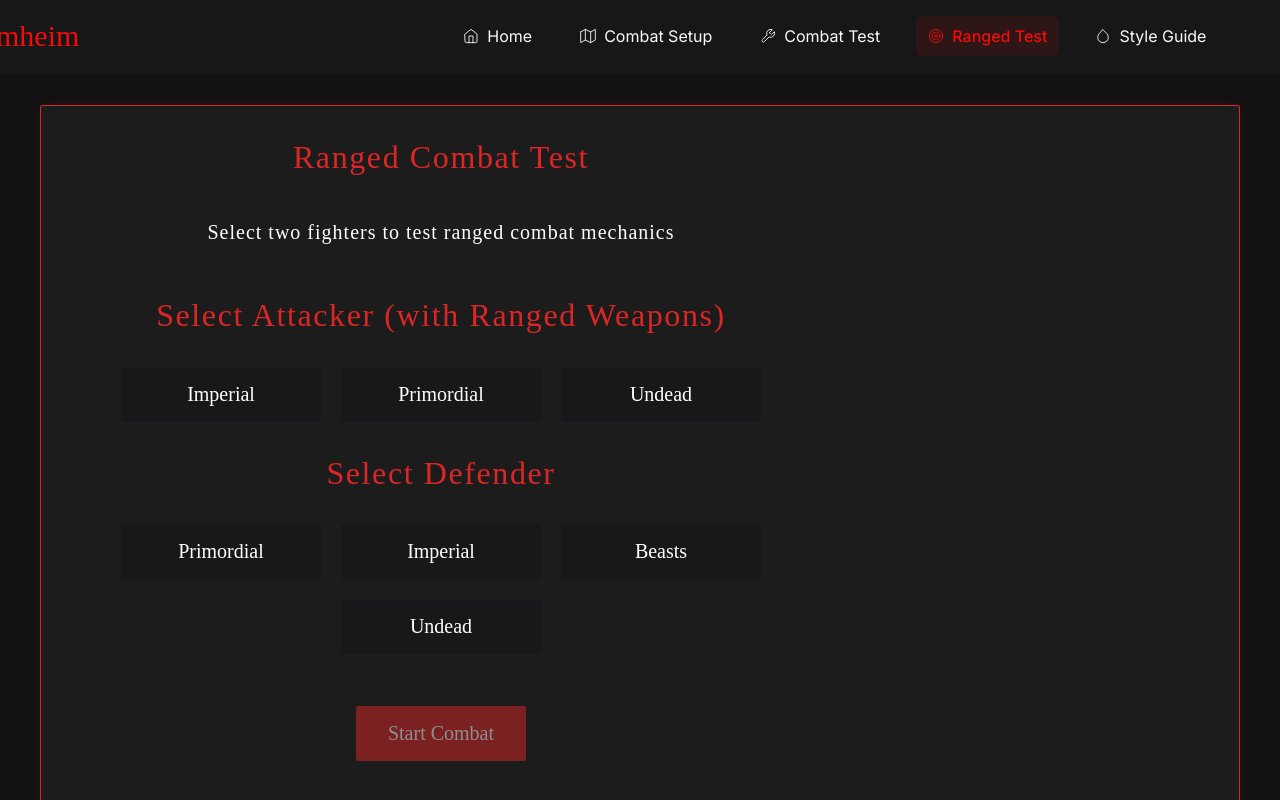
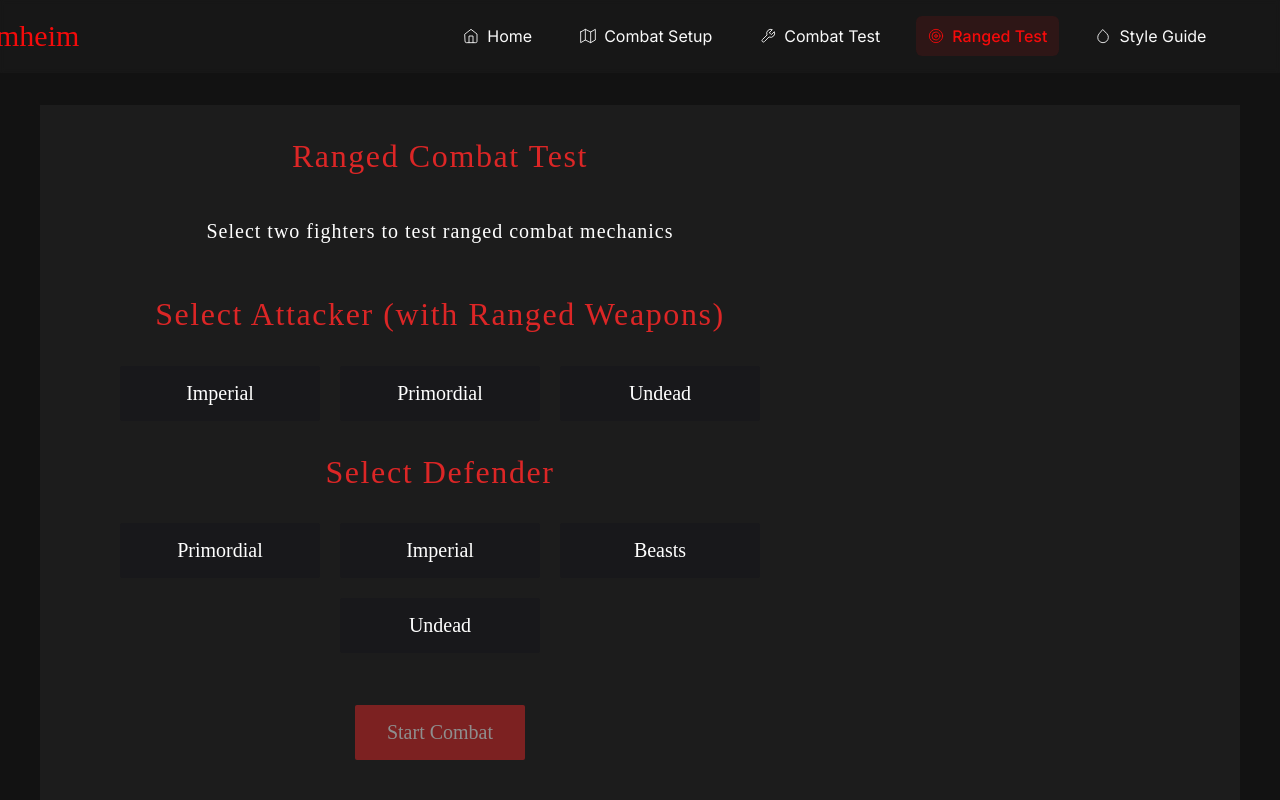
Before and after one commit to DonnervS/grimheim-simulator, a React (Vite) app: page /ranged-test in a window 1280 px wide. Built offline with nearby package versions, Linux system fonts and the light colour scheme; a web font is replaced by a local one.

Commit message:
Update test screens: remove container borders, shadows and hover effects for cleaner design

```diff
--- a/src/screens/CombatTestScreen.tsx
+++ b/src/screens/CombatTestScreen.tsx
@@ -44,11 +44,6 @@ const TestContainer = styled.div`
 
   &::-webkit-scrollbar-thumb {
     background: var(--primary-red);
-    border-radius: 2px;
-  }
-
-  &::-webkit-scrollbar-thumb:hover {
-    background: rgba(220, 38, 38, 0.8);
   }
 `;
 
@@ -57,11 +52,8 @@ const CombatContainer = styled.div`
   max-width: 1200px;
   min-height: calc(100vh - 4rem);
   background: var(--card);
-  border-radius: 2px;
-  border: 1px solid var(--primary-red);
   overflow: visible;
   margin-bottom: 2rem;
-  box-shadow: 0 0 20px rgba(220, 38, 38, 0.1);
 `;
 
 const SelectionContainer = styled.div`
--- a/src/screens/RangedTestScreen.tsx
+++ b/src/screens/RangedTestScreen.tsx
@@ -45,11 +45,6 @@ const TestContainer = styled.div`
 
   &::-webkit-scrollbar-thumb {
     background: var(--primary-red);
-    border-radius: 2px;
-  }
-
-  &::-webkit-scrollbar-thumb:hover {
-    background: rgba(220, 38, 38, 0.8);
   }
 `;
 
@@ -58,11 +53,8 @@ const CombatContainer = styled.div`
   max-width: 1200px;
   min-height: calc(100vh - 4rem);
   background: var(--card);
-  border-radius: 2px;
-  border: 1px solid var(--primary-red);
   overflow: visible;
   margin-bottom: 2rem;
-  box-shadow: 0 0 20px rgba(220, 38, 38, 0.1);
 `;
 
 const SelectionContainer = styled.div`
```
